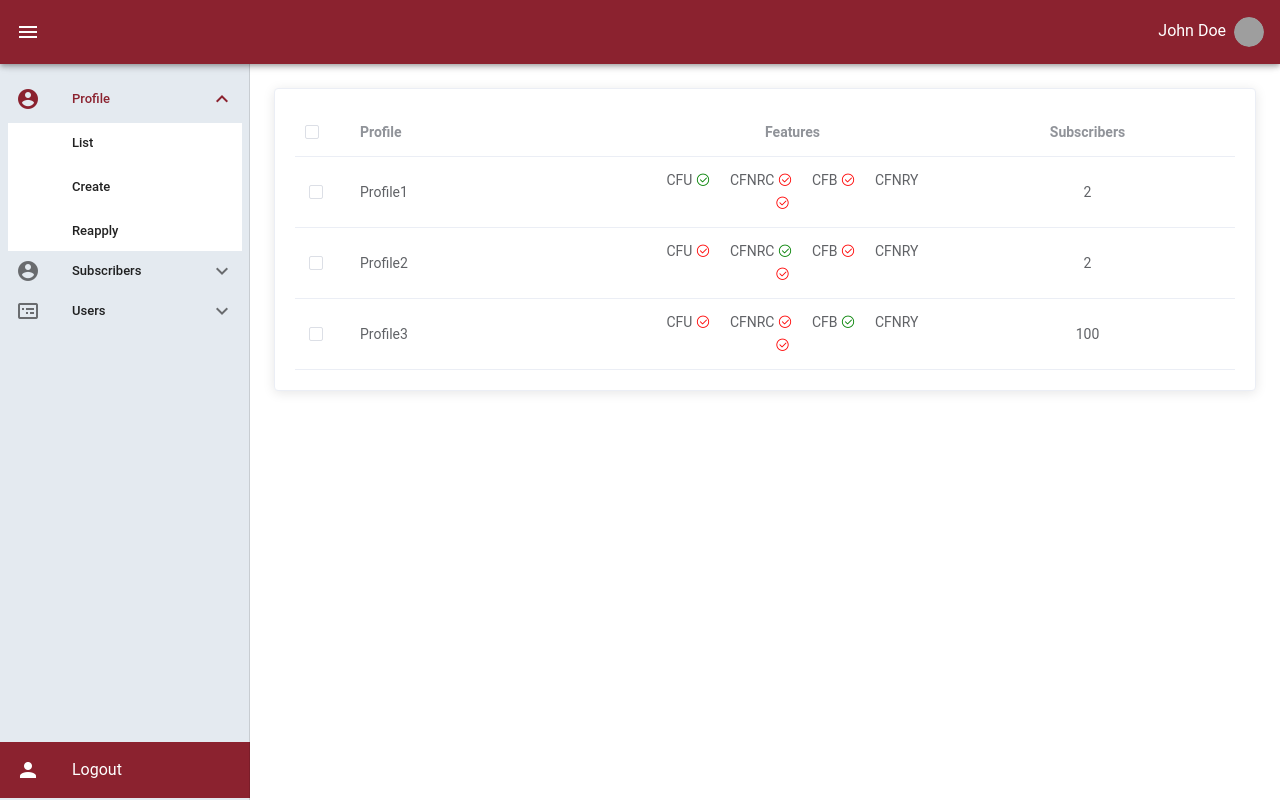
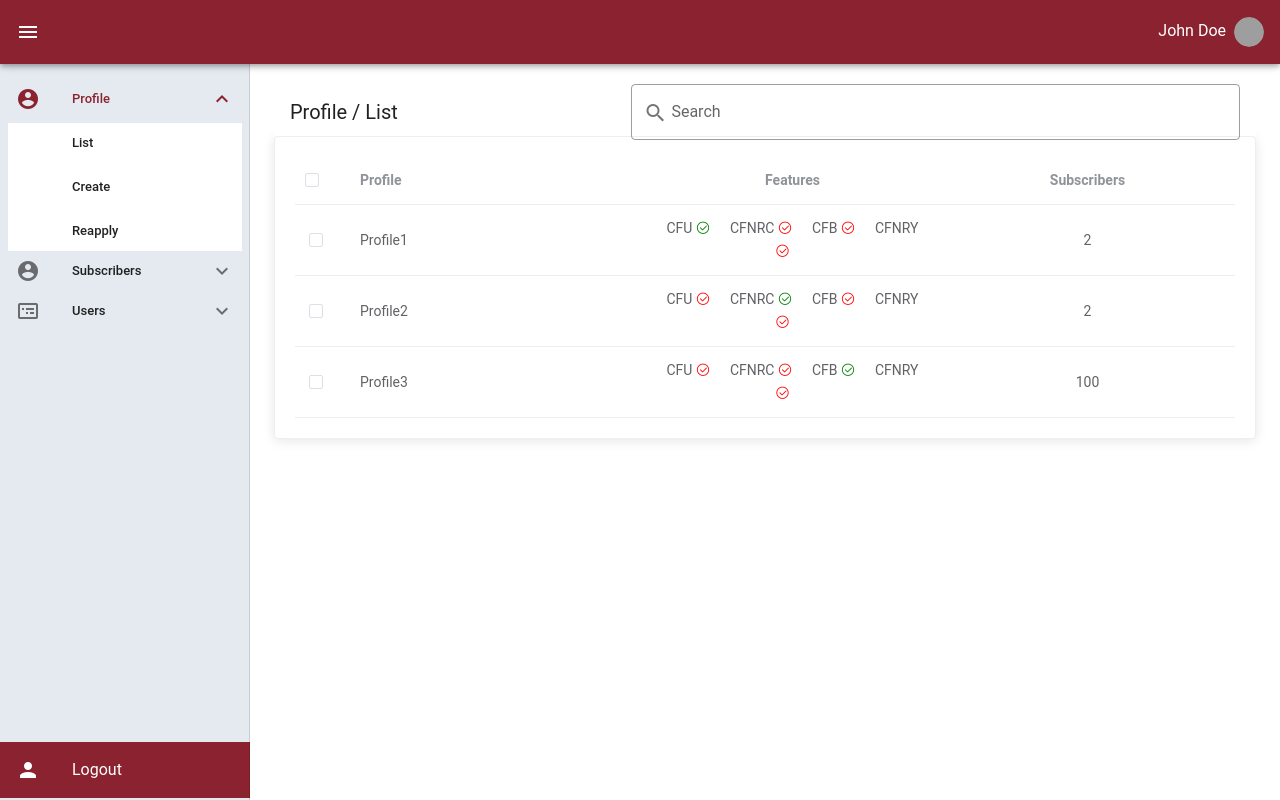
Before and after one commit to charles2k16/jobCms, a Vue app: page /users-list in a window 1280 px wide. Built offline with nearby package versions, Linux system fonts and the light colour scheme; grey boxes are pictures that could not be loaded; a small style sheet from the web is missing.

Commit message:
added a search bar to profile list and subscriber list

```diff
--- a/src/views/Profiles/ProfileList.vue
+++ b/src/views/Profiles/ProfileList.vue
@@ -1,5 +1,21 @@
 <template>
   <div style="width:100%">
+    <v-toolbar dense flat>
+      <v-toolbar-title>Profile / List</v-toolbar-title>
+
+      <v-spacer></v-spacer>
+
+      <v-text-field
+        flat
+        outlined
+        clearable
+        hide-details
+        color="#8B222F"
+        label="Search"
+        prepend-inner-icon="mdi-magnify"
+      id="search_bar"></v-text-field>
+    </v-toolbar>
+
     <el-card>
       <el-table :data="profileList" style="width: 100%">
         <el-table-column type="selection" width="55"> </el-table-column>
@@ -94,15 +110,16 @@ export default {
     },
   },
 };
+
 </script>
 
 <style>
 #search_bar {
   top: 10px;
   left: 852px;
-  width: 319px;
+  width: 31px;
   height: 35px;
-  background: #ffffff 0% 0% no-repeat padding-box;
+  background: #FFFFFF 0% 0% no-repeat padding-box;
   opacity: 1;
 }
 </style>
--- a/src/views/Subscribers/Subscribers.vue
+++ b/src/views/Subscribers/Subscribers.vue
@@ -1,5 +1,21 @@
 <template>
   <div style="width:100%">
+    <v-toolbar dense flat>
+      <v-toolbar-title>Profile / List</v-toolbar-title>
+
+      <v-spacer></v-spacer>
+
+      <v-text-field
+        flat
+        outlined
+        clearable
+        hide-details
+        color="#8B222F"
+        label="Search"
+        prepend-inner-icon="mdi-magnify"
+      id="search_bar"></v-text-field>
+    </v-toolbar>
+
     <el-card>
       <el-table :data="profileList" style="width: 100%">
         <el-table-column type="selection" width="55"> </el-table-column>
@@ -94,15 +110,16 @@ export default {
     },
   },
 };
+
 </script>
 
 <style>
 #search_bar {
   top: 10px;
   left: 852px;
-  width: 319px;
+  width: 31px;
   height: 35px;
-  background: #ffffff 0% 0% no-repeat padding-box;
+  background: #FFFFFF 0% 0% no-repeat padding-box;
   opacity: 1;
 }
 </style>
```
Also changed, not shown: src/views/Subscribers/Create.vue (line endings or trailing spaces).
